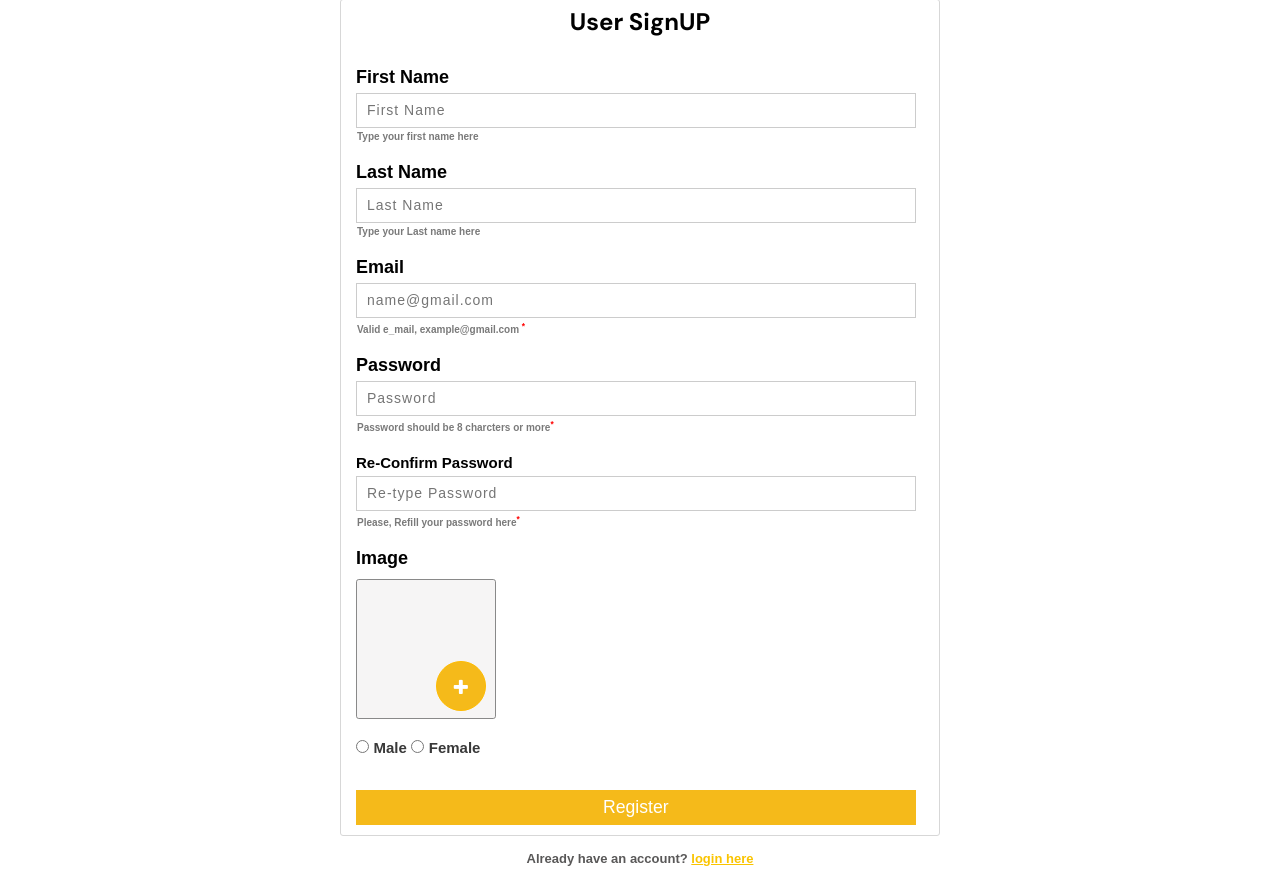
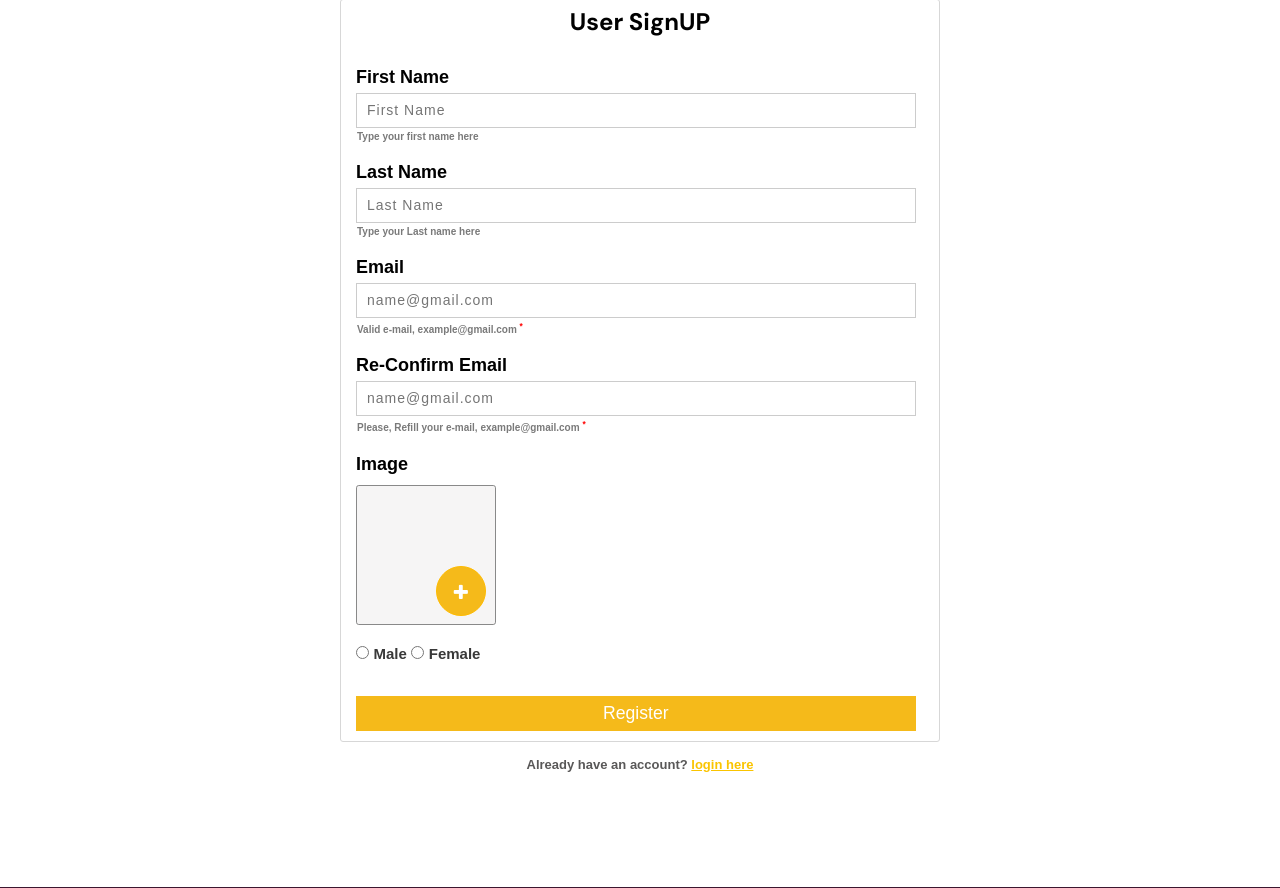
Before and after one commit to AdhamMagdyA/Market, a Django app: page /user/signup in a window 1280 px wide. Shown: the part 245-1133 px from the top of the page. Run offline with Django 4.2, Linux system fonts and the light colour scheme; parts of the project's set-up code (start-up, migrations or seed data) failed here and were passed over; some libraries are stand-ins or nearby versions.

Commit message:
add new feature send password by email and edit forms

```diff
--- a/sellers/models.py
+++ b/sellers/models.py
@@ -20,6 +20,8 @@ class Seller (models.Model):
     is_active=models.BooleanField(default=True)
     last_login=models.DateField(default= datetime.now)
     userAuth=models.ForeignKey(Authorization,on_delete=models.PROTECT,null=True)
+    def __str__(self):
+        return self.companyName
 
 
     def check_password(self,password,**kwargs):
--- a/templates/users/user_signup_form.html
+++ b/templates/users/user_signup_form.html
@@ -1,9 +1,7 @@
-{% extends 'core/base.html' %}
-{% load static %}
-
-{% block content %}
+{% extends 'core/base.html' %} {% load static %} {% block content %}
 <!DOCTYPE html>
 <html>
+
 <head>
     <meta charset="utf-8">
     <meta lang="en">
@@ -19,6 +17,7 @@
 
 
 </head>
+
 <body>
     <div class="main">
 
@@ -28,19 +27,16 @@
                 <h2>User SignUP</h2>
             </div>
             <form method="POST" enctype="multipart/form-data" class="registration-form">
-              {% csrf_token %}
+                {% csrf_token %} {% if error %}
+                <small style="color:red;">{{error}}</small> {% endif %}
 
-              {% if error %}
-                <small style="color:red;">{{error}}</small>
-              {% endif %}
-
-              <div >
+                <div>
                     <label class="input_lables">First Name</label>
                     <input type="text" name="first_name" placeholder="First Name" required />
                     <p class="guides">Type your first name here</p>
                 </div>
 
-              <div >
+                <div>
                     <label class="input_lables">Last Name</label>
                     <input type="text" name="last_name" placeholder="Last Name" required />
                     <p class="guides">Type your Last name here</p>
@@ -49,31 +45,22 @@
                 <div>
                     <label class="input_lables">Email</label>
                     <input type="email" name="email" placeholder="name@gmail.com" required />
-                <p class="guides">Valid e_mail, example@gmail.com <sup>*</sup></p>
+                    <p class="guides">Valid e-mail, example@gmail.com <sup>*</sup></p>
                 </div>
 
-
-
                 <div>
-                <label class="input_lables">Password</label>
-                <input type="password" name="password" placeholder="Password" required />
-                <p class="guides">Password should be 8 charcters or more<sup>*</sup></p>
+                    <label class="input_lables">Re-Confirm Email</label>
+                    <input type="email" name="email" placeholder="name@gmail.com" required />
+                    <p class="guides">Please, Refill your e-mail, example@gmail.com <sup>*</sup></p>
                 </div>
 
-
-
-              <div>
-                <label class="input_lables re_co">Re-Confirm Password</label>
-                <input type="password" name="password" placeholder="Re-type Password" required />
-                <p class="guides">Please, Refill your password here<sup>*</sup></p>
-              </div>
 
                 <div>
                     <label class="input_lables">Image</label>
                     <div class="img_container">
 
                         <img id="img_btn-img_container" />
-                  <input required type="file", id="img_btn" name="upload" accept="images/*" hidden onchange="showPreview(event);"/>
+                        <input required type="file" , id="img_btn" name="upload" accept="images/*" hidden onchange="showPreview(event);" />
                         <label type="submit" class="btn" for="img_btn"><i class="fa fa-plus"></i></label>
                     </div>
                 </div>
@@ -82,9 +69,9 @@
 
                 <div class="input_field radio_option">
                     <input type="radio" name="radiogroup1" id="rd1">
-                  <label >Male</label>
+                    <label>Male</label>
                     <input type="radio" name="radiogroup1" id="rd2">
-                  <label >Female</label>
+                    <label>Female</label>
                 </div>
                 <br>
                 <br>
@@ -108,6 +95,7 @@
     <!-- <script src="http://code.jquery.com/jquery-1.9.1.js"></script>
       <script src="{% static  'js/core/validate_signup.js' %}"></script> -->
 </body>
+
 </html>
 
 {% endblock %}
--- a/users/views.py
+++ b/users/views.py
@@ -1,18 +1,24 @@
+from cgitb import strong
 import imp
 from multiprocessing import context
 from unicodedata import name
 from urllib import request
+from django.conf import settings
 from django.shortcuts import redirect, render
 from carts.models import Cart
 from core.models import Authorization
 from .models import User
 from products.models import Category
-
-
+from market.settings import EMAIL_HOST_USER
+from django.core.mail import EmailMultiAlternatives
 from django.core.files.storage import FileSystemStorage
 
 # Create your views here.
 
+def generateRondamPassword():
+    import random
+    import string
+    return ''.join(random.choice(string.ascii_letters + string.digits) for _ in range(8))
 
 
 def signup (request):
@@ -24,16 +30,24 @@ def signup (request):
                 firstName= request.POST.get('first_name')
                 lastName= request.POST.get('last_name')
                 email= request.POST.get('email')
-                password= request.POST.get('password')
+                password= generateRondamPassword()
                 # create new cart and assign it to the user
                 userCart=Cart()
                 userCart.save()
                 type=Authorization.objects.get(auth_name="user")
                 data=User(first_name=firstName, last_name=lastName, email=email, password=password, userCart=userCart, userPhoto=request.FILES['upload'], userAuth=type)
                 data.save()
-                return redirect('login')
+                #send email to the user
+                subject = 'Welcome '+firstName+' in Souq Market'
+                message = 'Hope you are enjoying your account with us. Your password is: ' + password + " you can login to your account and reset your password in your profile page thank you. Souq Market admins team."
+                htmlMessage="<h1>Welcome "+firstName+" in Souq Market.</h1><br><h2><p>Hope you are enjoying your account with us.</p> Your password is:</h2><h1> " + password + "</h1> <h2><p>you can login to your account and reset your password in your profile page thank you.</p></h2> <h4>Souq Market admins team.</h4>"
+                to = str(email)
+                mail=EmailMultiAlternatives(subject,message,EMAIL_HOST_USER, [to])
+                mail.attach_alternative(htmlMessage, "text/html")
+                mail.send()
+                return render(request,'core/login.html',{'message': 'You have successfully registered. Please check your email to get your password.'})
+
         else:
-            print("recaptcha not validated")
             return render(request, 'users/user_signup_form.html', {'error': 'Please check the recaptcha'})
     return render(request, 'users/user_signup_form.html')
 
```
Also changed, not shown: market/settings.py (+8 -0 lines), sellers/views.py (+14 -2 lines), templates/core/login.html (+12 -6 lines), templates/sellers/business_signup.html (+17 -26 lines), db.sqlite3. Lines whose indentation alone changed are shown as unchanged.
